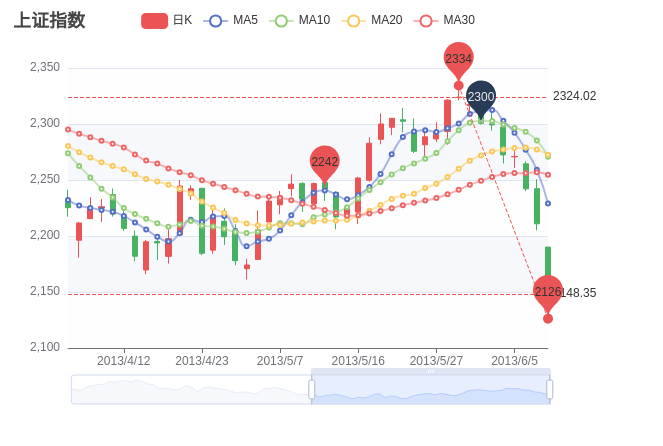
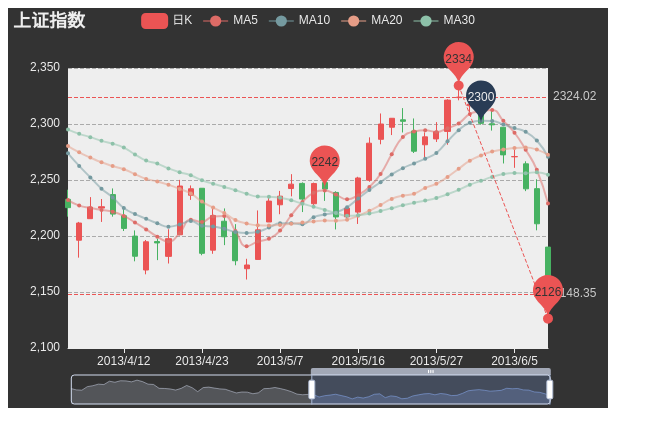
Before and after one commit to hadley0828/webStudyProject, a plain HTML site: page picture.html in a window 1280 px wide. Shown: the whole page, without its empty margins (0-663 px from the left). Drawn offline with nearby package versions, Linux system fonts and the light colour scheme.

Commit message:
success changing the theme of the chart

```diff
--- a/chinaMap.html
+++ b/chinaMap.html
@@ -8,9 +8,9 @@
 <div id="main" style="width: 600px;height:400px;"></div>
 <script src="echarts.js"></script>
 <script src="china.js"></script>
-<script src="theme/dark.js"></script>
+<script src="theme/macarons.js"></script>
 <script>
-    var chart = echarts.init(document.getElementById('main'));
+    var chart = echarts.init(document.getElementById('main'),'macarons');
     chart.setOption({
         series: [{
             type: 'map',
--- a/picture.html
+++ b/picture.html
@@ -10,7 +10,7 @@
 <script src="echarts.js "></script>
 <script src="theme/dark.js"></script>
 <script>
-    var myChart = echarts.init(document.getElementById('main'));
+    var myChart = echarts.init(document.getElementById('main'),'dark');
     myChart.title = '坐标轴刻度与标签对齐';
     // 数据意义：开盘(open)，收盘(close)，最低(lowest)，最高(highest)
     var data0 = splitData([
```
